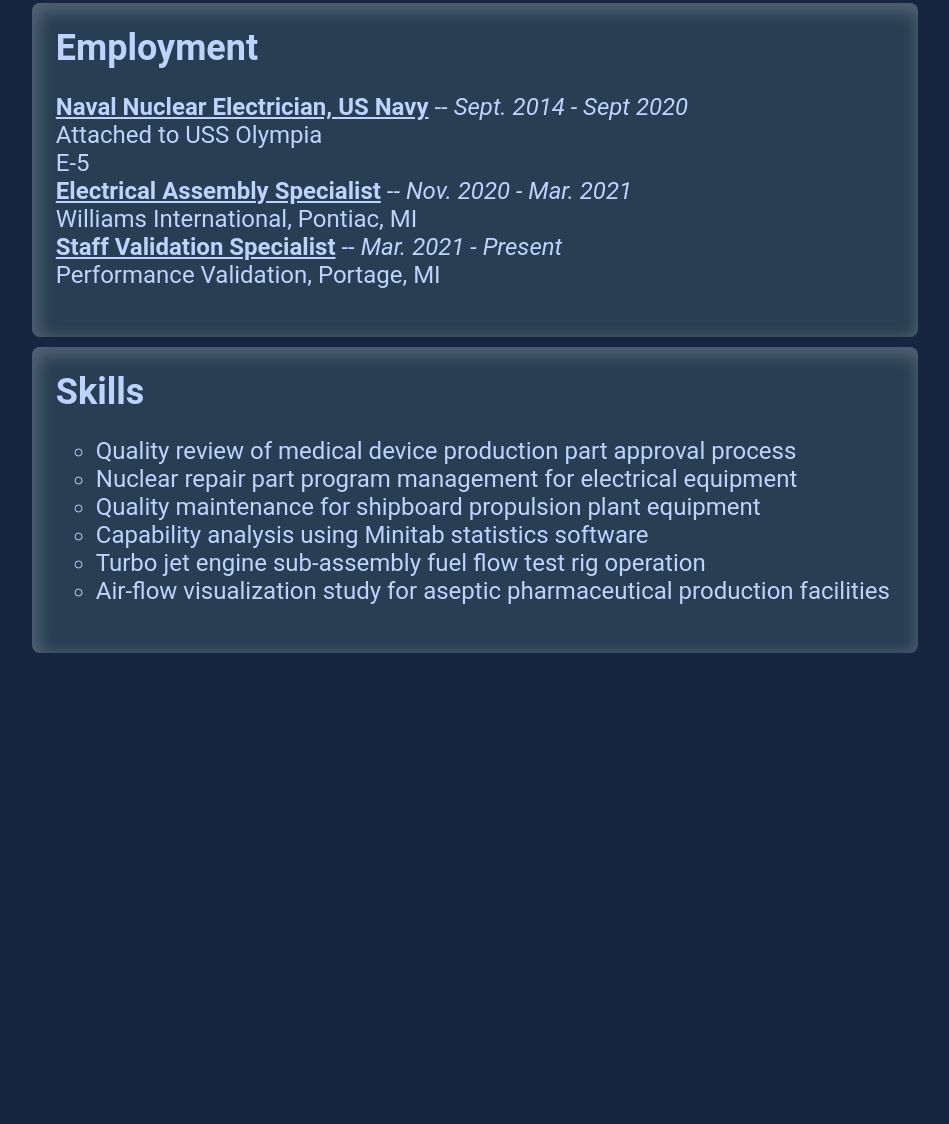
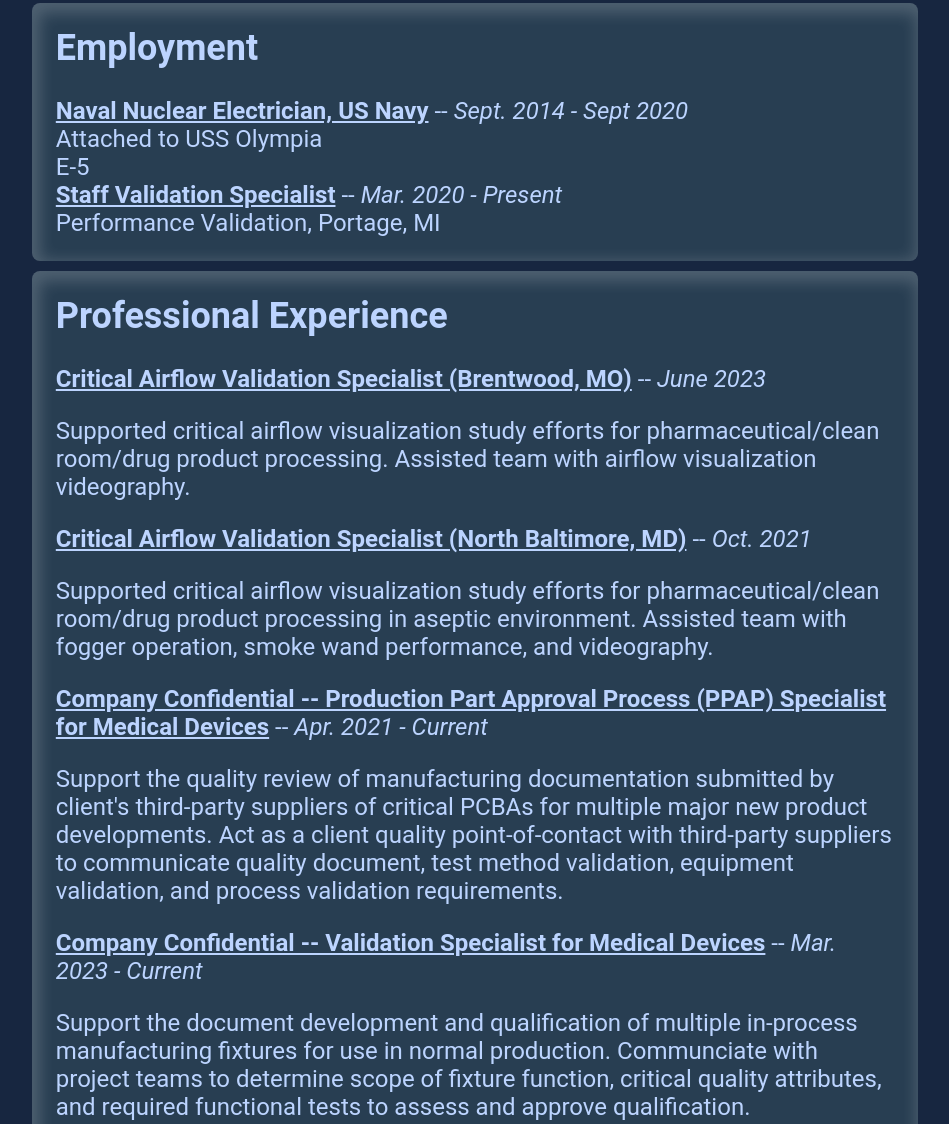
Before and after one commit to Raymi306/personal-site-christian-pinter, a website built with webpack: page src/index.html in a window 1280 px wide. Shown: the part 521-1645 px from the top of the page, without its empty margins (165-1114 px from the left). Before the commit the page ends 1203 px from the top, so only its background shows below. Built offline with nearby package versions, Linux system fonts and the light colour scheme.

Commit message:
Update site

```diff
--- a/src/index.html
+++ b/src/index.html
@@ -1,11 +1,13 @@
 <!doctype html>
 <html lang=en>
+
 <head>
     <meta charset=utf-8>
     <meta name="viewport" content="width=device-width, initial-scale=1">
     <title>Christian Pinter</title>
     <link rel="icon" href="data:,">
 </head>
+
 <body>
     <div class="header">
         <h1>Christian Pinter</h1>
@@ -16,67 +18,49 @@
         <div class="pane radiused">
             <h2>Objective</h2>
             <p>
-                I provide quality services through procedure, review and constructive criticism;
-                my continued development of professional skills to exceed industry standards adds value to my workplace and co-workers.
-                Clear communication, rigorous review, and great interpersonal skills are the foundation for my high attention to detail.
+                I provide quality services through procedure, review and constructive criticism; my continued development of professional skills to exceed industry standards adds value to my workplace and co-workers. Clear communication, rigorous review, and great interpersonal skills are the foundation for my high attention to detail.
             </p>
         </div>
         <div class="pane radiused">
             <h2>Employment</h2>
+            <br>
+            <b><u>Naval Nuclear Electrician, US Navy</u></b> -- <i>Sept. 2014 - Sept 2020</i>
+            <br> Attached to USS Olympia
+            <br> E-5
+            <br>
+            <b><u>Staff Validation Specialist</u></b> -- <i>Mar. 2020 - Present</i>
+            <br> Performance Validation, Portage, MI
+        </div>
+        <div class="pane radiused">
+            <h2>Professional Experience</h2>
+            <br>
+            <b><u>Critical Airflow Validation Specialist (Brentwood, MO)</b></u> -- <i>June 2023</i>
             <p>
-                <b><u>Naval Nuclear Electrician, US Navy</u></b> -- <i>Sept. 2014 - Sept 2020</i>
-                <br>
-                Attached to USS Olympia
-                <br>
-                E-5
-                <br>
-                <b><u>Electrical Assembly Specialist</u></b> -- <i>Nov. 2020 - Mar. 2021</i>
-                <br>
-                Williams International, Pontiac, MI
-                <br>
-                <b><u>Staff Validation Specialist</u></b> -- <i>Mar. 2021 - Present</i>
-                <br>
-                Performance Validation, Portage, MI
+                Supported critical airflow visualization study efforts for pharmaceutical/clean room/drug product processing. Assisted team with airflow visualization videography.
+            </p>
+            <b><u>Critical Airflow Validation Specialist (North Baltimore, MD)</b></u> -- <i>Oct. 2021</i>
+            <p>
+                Supported critical airflow visualization study efforts for pharmaceutical/clean room/drug product processing in aseptic environment. Assisted team with fogger operation, smoke wand performance, and videography.
+            </p>
+            <b><u>Company Confidential -- Production Part Approval Process (PPAP) Specialist for Medical Devices</b></u> -- <i>Apr. 2021 - Current</i>
+            <p>
+                Support the quality review of manufacturing documentation submitted by client's third-party suppliers of critical PCBAs for multiple major new product developments. Act as a client quality point-of-contact with third-party suppliers to communicate quality document, test method validation, equipment validation, and process validation requirements.
+            </p>
+            <b><u>Company Confidential -- Validation Specialist for Medical Devices</b></u> -- <i>Mar. 2023 - Current</i>
+            <p>
+                Support the document development and qualification of multiple in-process manufacturing fixtures for use in normal production. Communciate with project teams to determine scope of fixture function, critical quality attributes, and required functional tests to assess and approve qualification.
             </p>
         </div>
         <div class="pane radiused">
-                <h2>Skills</h2>
+            <h2>Professional Education</h2>
             <ul>
-                    <li>Quality review of medical device production part approval process</li>
-                    <li>Nuclear repair part program management for electrical equipment</li>
-                    <li>Quality maintenance for shipboard propulsion plant equipment</li>
-                    <li>Capability analysis using Minitab statistics software</li>
-                    <li>Turbo jet engine sub-assembly fuel flow test rig operation</li>
-                    <li>Air-flow visualization study for aseptic pharmaceutical production facilities</li>
+                <li>Certified Quality Improvement Associate (CQIA) by the American Society for Quality (2021)</li>
             </ul>
         </div>
-
     </div>
     <div class="submarine">
         <?xml version="1.0" encoding="UTF-8" standalone="no"?>
-			<svg
-				xmlns:i="http://ns.adobe.com/AdobeIllustrator/10.0/"
-				xmlns:dc="http://purl.org/dc/elements/1.1/"
-				xmlns:cc="http://creativecommons.org/ns#"
-				xmlns:rdf="http://www.w3.org/1999/02/22-rdf-syntax-ns#"
-				xmlns:svg="http://www.w3.org/2000/svg"
-				xmlns="http://www.w3.org/2000/svg"
-				xmlns:sodipodi="http://sodipodi.sourceforge.net/DTD/sodipodi-0.dtd"
-				xmlns:inkscape="http://www.inkscape.org/namespaces/inkscape"
-				i:rulerOrigin="0 0"
-				overflow="visible"
-				i:viewOrigin="52.7056 778.0547"
-				i:pageBounds="0 792 612 0"
-				version="1.1"
-				xml:space="preserve"
-				enable-background="new 0 0 472.951 465.479"
-				viewBox="0 0 799.99984 186.53152"
-				id="svg2"
-				inkscape:version="0.91 r13725"
-				sodipodi:docname="SubmarineSilhouette.svg"
-				width="799.99982"
-				height="186.53152"
-				style="overflow:visible"><defs
+        <svg xmlns:i="http://ns.adobe.com/AdobeIllustrator/10.0/" xmlns:dc="http://purl.org/dc/elements/1.1/" xmlns:cc="http://creativecommons.org/ns#" xmlns:rdf="http://www.w3.org/1999/02/22-rdf-syntax-ns#" xmlns:svg="http://www.w3.org/2000/svg" xmlns="http://www.w3.org/2000/svg" xmlns:sodipodi="http://sodipodi.sourceforge.net/DTD/sodipodi-0.dtd" xmlns:inkscape="http://www.inkscape.org/namespaces/inkscape" i:rulerOrigin="0 0" overflow="visible" i:viewOrigin="52.7056 778.0547" i:pageBounds="0 792 612 0" version="1.1" xml:space="preserve" enable-background="new 0 0 472.951 465.479" viewBox="0 0 799.99984 186.53152" id="svg2" inkscape:version="0.91 r13725" sodipodi:docname="SubmarineSilhouette.svg" width="799.99982" height="186.53152" style="overflow:visible"><defs
                                         id="defs15" /><sodipodi:namedview
                                         pagecolor="#ffffff"
                                         bordercolor="#666666"
@@ -115,4 +99,5 @@
                                                                                                                                                                                                          id="rect5070" /></svg>
     </div>
 </body>
+
 </html>
--- a/src/style.css
+++ b/src/style.css
@@ -31,7 +31,6 @@
 	width: 100%;
 	font-family: "Roboto", sans-serif;
 	background-color: var(--blue-4);
-	color: var(--blue-4);
 }
 
 .pane {
```
Also changed, not shown: 1 other file. Lines whose indentation alone changed are shown as unchanged.
